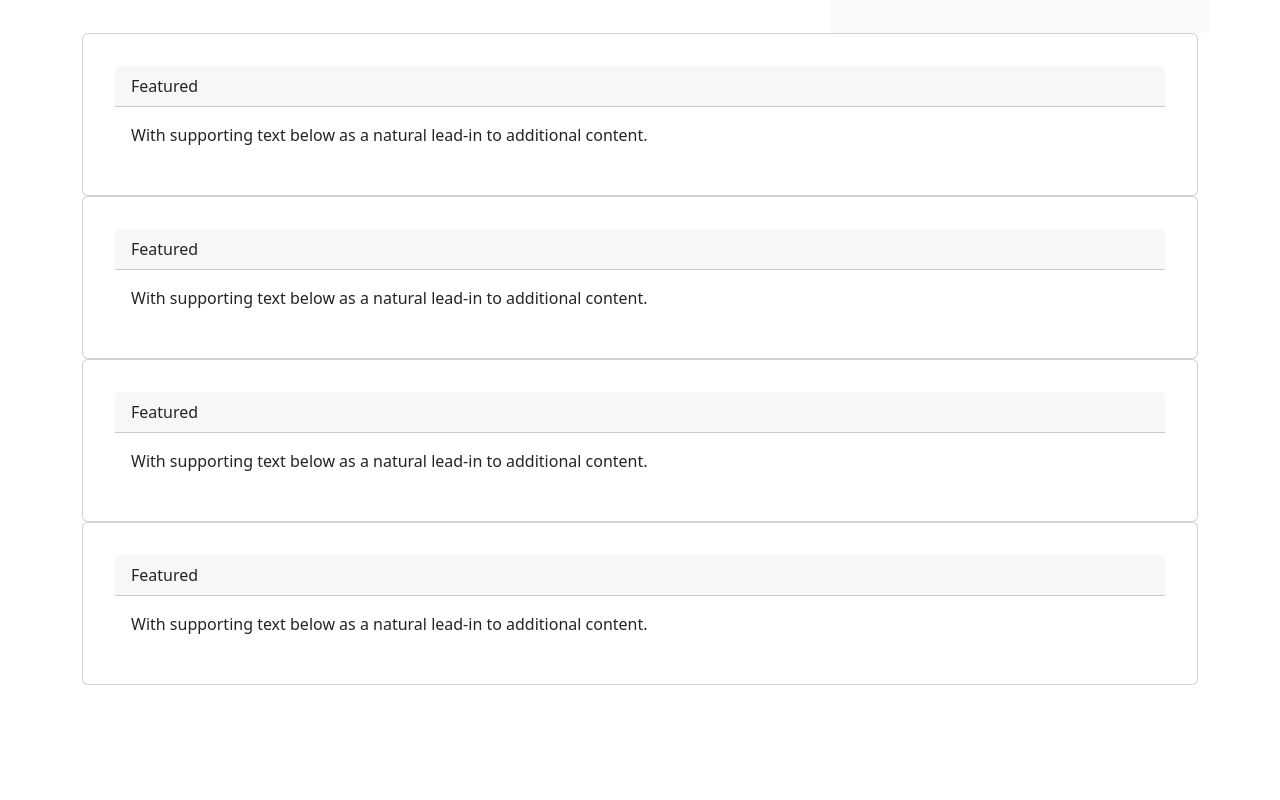
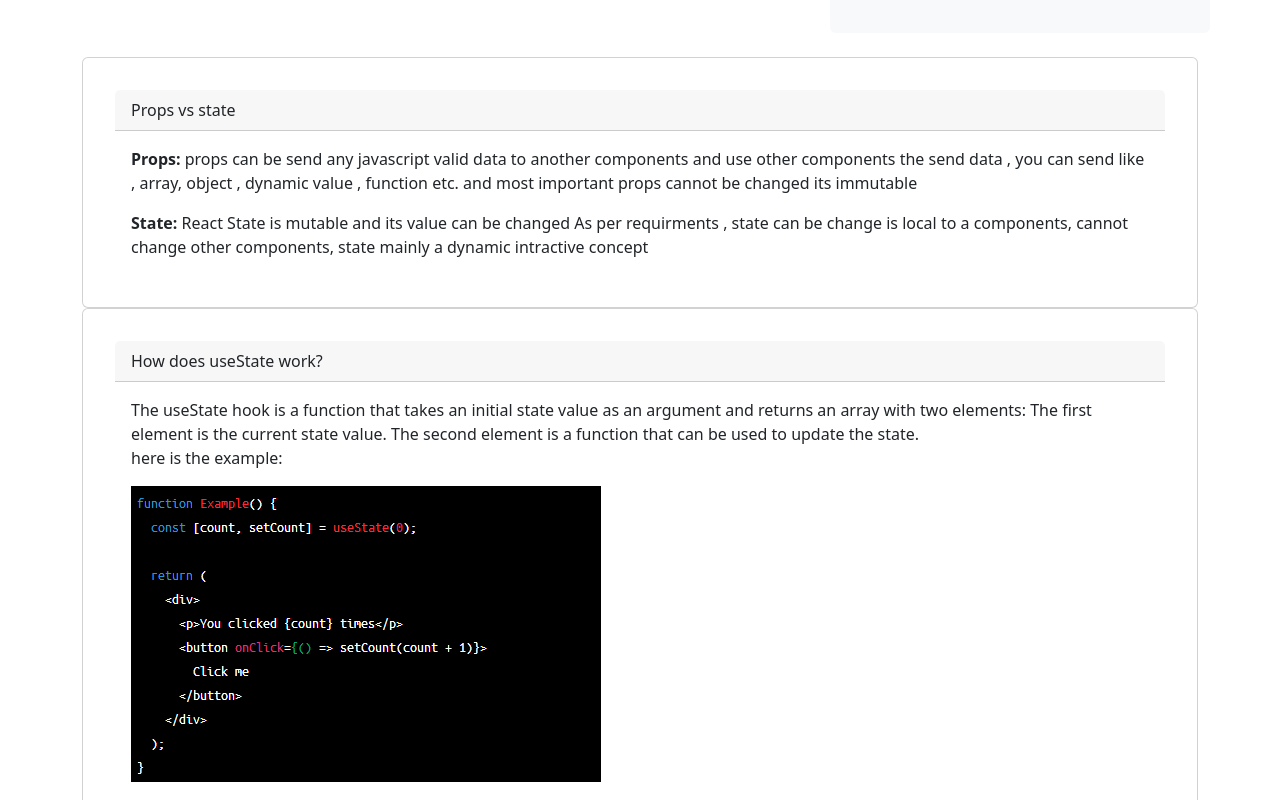
Before and after one commit to developer-nieem/knowledge-cafe, a React app: page / in a window 1280 px wide. Shown: the part 5480-6280 px from the top of the page. Before the commit the page ends 6165 px from the top, so only its background shows below. Built offline with nearby package versions, Linux system fonts and the light colour scheme; the HTML template or start-up script is replaced by a standard one.

Commit message:
added QA and fixed some known issue

```diff
--- a/src/components/Blogs/Blogs.jsx
+++ b/src/components/Blogs/Blogs.jsx
@@ -1,45 +1,54 @@
 import React from 'react';
 
+import code from '../../assets/code.png'
 const Blogs = () => {
     return (
         <div className='mt-'>
-            <div className="card">
+            <div className="card mt-4">
             <div className="card-header">
-                Featured
+            Props vs state
             </div>
             <div className="card-body">
 
-                <p className="card-text">With supporting text below as a natural lead-in to additional content.</p>
+                <p className="card-text"><b>Props:  </b> props can be send any javascript valid data to another components and use other components the send data , you can send like , array, object , dynamic value , function etc. and most important props cannot be changed its immutable</p>
+                <p className="card-text"><b>State:</b> React State is mutable and its value can be changed As per requirments , state can be change is local to a components, cannot change other components, state mainly a dynamic intractive concept </p>
 
             </div>
             </div>
             <div className="card">
             <div className="card-header">
-                Featured
+            How does useState work?
             </div>
             <div className="card-body">
 
-                <p className="card-text">With supporting text below as a natural lead-in to additional content.</p>
+                <p className="card-text">The useState hook is a function that takes an initial state value as an argument and returns an array with two elements: The first element is the current state value.
+                The second element is a function that can be used to update the state. <br></br>
+                here is the example:
+
+                 </p>
+                 <img src={code} alt="" />
 
             </div>
             </div>
             <div className="card">
             <div className="card-header">
-                Featured
+            Purpose of useEffect other than fetching data.
             </div>
             <div className="card-body">
 
-                <p className="card-text">With supporting text below as a natural lead-in to additional content.</p>
+                <p className="card-text">useEffect other than fetching data. Updating the document title, Subscribing to events, Cleaning up after a component, Triggering animations <br />
+               And  useEffect is  allows us to perform side effects in functional components, making our components more dynamic and interactive.
+                </p>
 
             </div>
             </div>
             <div className="card">
             <div className="card-header">
-                Featured
+            How Does React work?
             </div>
             <div className="card-body">
 
-                <p className="card-text">With supporting text below as a natural lead-in to additional content.</p>
+                <p className="card-text">React is a JavaScript library for building user interfaces. It works by using a Virtual DOM  to manage the state of the user interface and efficiently update the UI when the state changes.</p>
 
             </div>
             </div>
```
Also changed, not shown: src/assets/code.png (added).
